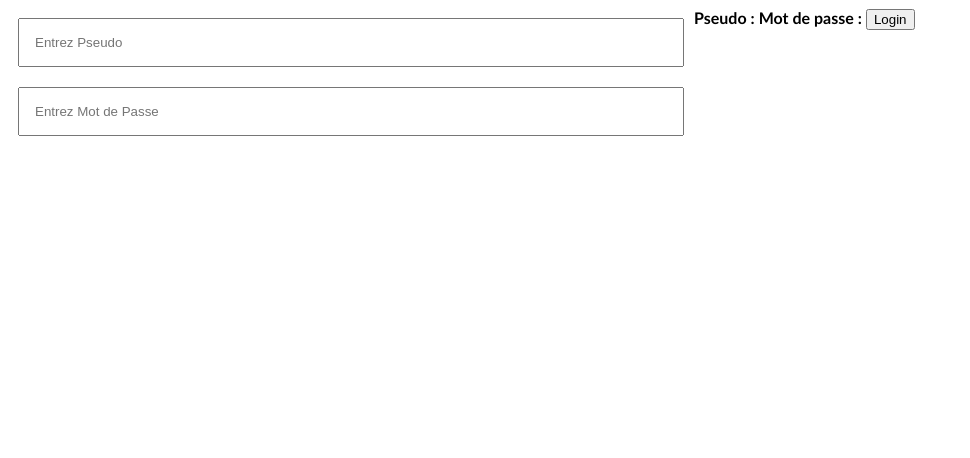
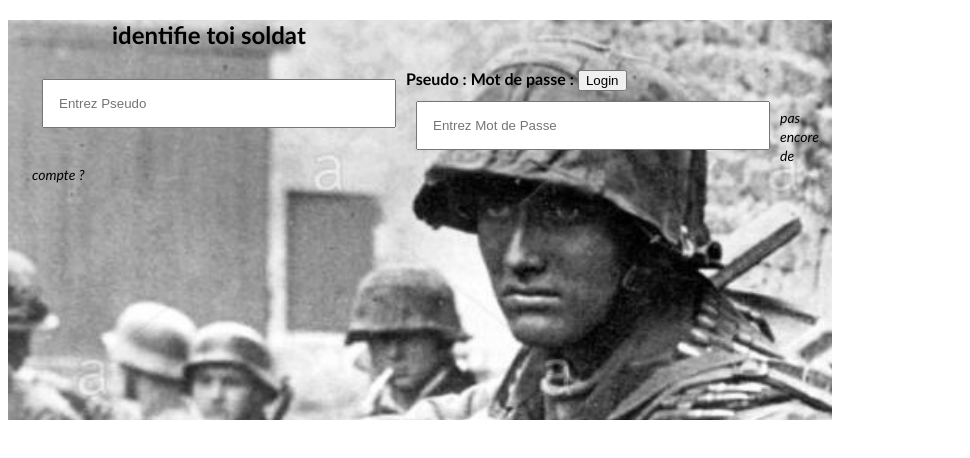
Before and after one commit to Projet-CIR2/projetWebCIR2, a website: page front/html/pagelogin.html in a window 1280 px wide. Shown: the whole page, without its empty margins (0-970 px from the left). Drawn offline with Linux system fonts and the light colour scheme.

Commit message:
pagelogin fini

```diff
--- a/front/css/login.css
+++ b/front/css/login.css
@@ -1,13 +1,29 @@
-.login{
-    display: none;
+#form{
+    font-family: 'Trebuchet MS', 'Lucida Sans Unicode', 'Lucida Grande', 'Lucida Sans', Arial, sans-serif;
+    width: 100vmin;
+    height: 50vmin;
+    background-image: url("../assets/background_login.png");
+    background-size: cover;
+    padding-left: 3vmin;
 }
 
-#form{
-    font-family: 'Trebuchet MS', 'Lucida Sans Unicode', 'Lucida Grande', 'Lucida Sans', Arial, sans-serif;
+a{
+  font-style: italic;
+  font-size: 14px;
+  text-decoration: none;
+  color: black;
+}
+
+a:hover{
+  color: red;
+}
+
+#titre{
+  margin-left: 10vmin;
 }
 
 input[type=text], input[type=password] {
-    width: 50%;
+    width: 40%;
     padding: 15px;
     margin: 10px;
     display: block;
--- a/front/html/pagelogin.html
+++ b/front/html/pagelogin.html
@@ -1,27 +1,26 @@
 <!DOCTYPE html>
 <html>
 <head>
-    <title>Stratego Sa Mère</title>
+    <title>page de login Stratego</title>
     <meta http-equiv="Content-Type" content="text/html; charset=UTF-8" />
     <script type="text/javascript" src="../js/loginscript.js"></script>
-    <link rel="stylesheet" type="text/css" href="../css/login.css" />
+    <link rel="stylesheet" href="../css/login.css" >
 
 </head>
 
 <body>
-
-
+  <form>
   <div id="form">
+    <h2 id="titre">identifie toi soldat </h2>
     <label><b>Pseudo :</b></label>
       <input type="text" placeholder="Entrez Pseudo" name="uname" required>
-
       <label><b>Mot de passe :</b></label>
       <input type="password" placeholder="Entrez Mot de Passe" name="uname" required>
-
       <button type="submit">Login</button>
-
+      <p id="redirection">
+        <a href="signup.html">pas encore de compte ? </a>
+      </p>
     </div>
   </form>
-    </div>
 </body>
 </html>
```
Also changed, not shown: front/html/index.html (+2 -2 lines), front/assets/background_login.png (added), front/assets/background_signup.png (added). Lines whose indentation alone changed are shown as unchanged.
